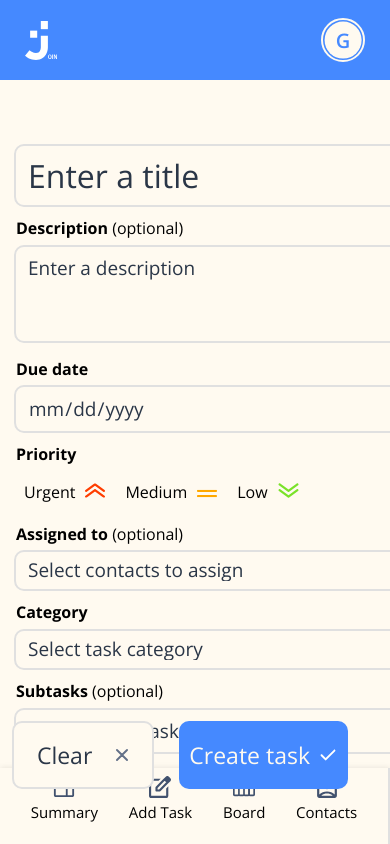
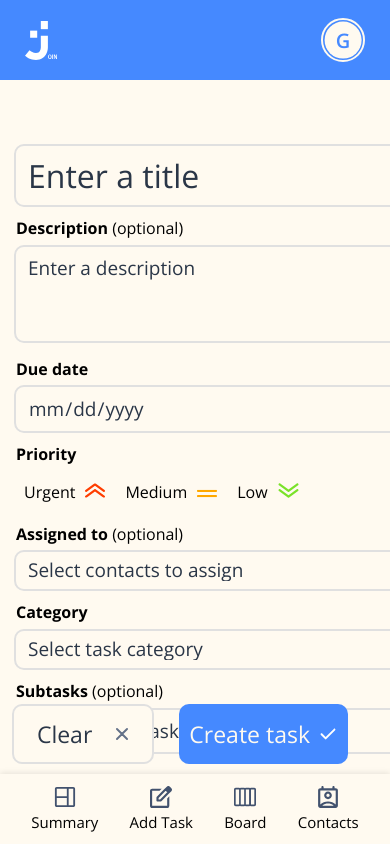
Before and after one commit to anitagasteiner/join, an Angular app: page /add-task in a window 390 px wide. Shown: the top 844 px of the page. Built offline with nearby package versions, Linux system fonts and the light colour scheme.

Commit message:
navbar mobile optimized

```diff
--- a/src/app/components/add-task/add-task.component.scss
+++ b/src/app/components/add-task/add-task.component.scss
@@ -1,4 +1,5 @@
 @use './../../shared/colors.scss' as colors;
+@use './../../shared/breakpoints.scss' as bp;
 
 .main-container {
     position: relative;
@@ -54,8 +55,12 @@ input, textarea, select {
     display: flex;
     gap: 25px;
     position: absolute;
-    bottom: 55px;
+    bottom: 80px;
     right: 42px;
+    @include bp.xl {
+        bottom: 55px;
+        right: 42px;
+    }
 }
 
 .btn-create-clear {
@@ -68,11 +73,14 @@ input, textarea, select {
     justify-content: center;
     align-items: center;
     gap: 18px;
-    padding: 16px 18px 16px 23px;
+    padding: 12px 18px 12px 23px;
     border-radius: 10px;
     box-sizing: border-box;
     @include colors.bg-ivory;
     @include colors.border-grey-light;
+    @include bp.xl {
+        padding: 16px 18px 16px 23px;
+    }
     >img {
         width: 24px;
         height: 24px;
@@ -80,10 +88,13 @@ input, textarea, select {
 }
 
 .btn-create {
-    padding: 16px 38px 16px 10px;
+    padding: 12px 38px 12px 10px;
     background-image: url('/img/check.svg');
     background-repeat: no-repeat;
     background-position: right 8px center;
     background-size: 24px 24px;
     @include colors.color-ivory;
+    @include bp.xl {
+        padding: 16px 38px 16px 10px;
+    }
 }
--- a/src/app/shared/colors.scss
+++ b/src/app/shared/colors.scss
@@ -71,10 +71,10 @@ $colors: (
     border: 2px solid $border-color;
 }
 
-@mixin border-right-grey-light {
-    $border-color: map.get($colors, "grey-light");
-    border-right: 2px solid $border-color;
-}
+// @mixin border-right-grey-light {
+//     $border-color: map.get($colors, "grey-light");
+//     border-right: 2px solid $border-color;
+// }
 
 @mixin border-ivory {
     $border-color: map.get($colors, "ivory");
--- a/src/app/shared/components/navbar/navbar.component.scss
+++ b/src/app/shared/components/navbar/navbar.component.scss
@@ -2,7 +2,7 @@
 @use './../../../shared/breakpoints.scss' as bp;
 
 nav {
-    height: 76px;
+    // height: 76px;
     width: 100dvw;
     position: absolute;
     bottom: 0;
@@ -10,17 +10,20 @@ nav {
     right: 0;
     font-size: 15px;
     box-sizing: border-box;
-    box-shadow: 0 0 6px 0 rgba(0, 0, 0, 0.1);
-    @include colors.border-right-grey-light;
+    box-shadow: 0 -1px 6px 0 rgba(0, 0, 0, 0.1);
+    display: flex;
+    justify-content: center;
+    align-items: center;
     @include bp.xl {
         height: calc(100dvh - 96px);
         width: 232px;
-        display: flex;
+        // display: flex;
         flex-direction: column;
         justify-content: space-between;
+        align-items: flex-start;
         top: 96px;
         font-size: 16px;
-        box-shadow: 0 0 4px 0 rgba(0, 0, 0, 0.16);
+        box-shadow: 1px 0 4px 0 rgba(0, 0, 0, 0.16);
     }
 }
 
@@ -30,6 +33,9 @@ nav {
     display: flex;
     flex-direction: row;
     justify-content: space-evenly;
+    align-items: center;
+    margin-top: 15px;
+    margin-bottom: 15px;
     @include bp.xl {
         width: 186px;
         flex-direction: column;
@@ -41,7 +47,7 @@ nav {
     >div {
         display: flex;
         flex-direction: column;
-        justify-content: flex-start;
+        justify-content: center;
         align-items: center;
         height: 40px;
         padding: 8px 0 8px;
@@ -50,7 +56,9 @@ nav {
         gap: 4px;
         @include bp.xl {
             flex-direction: row;
+            justify-content: flex-start;
             padding: 8px 0 8px 30px;
+            width: 100%;
             gap: 8px;
         }
         &:hover {
```
